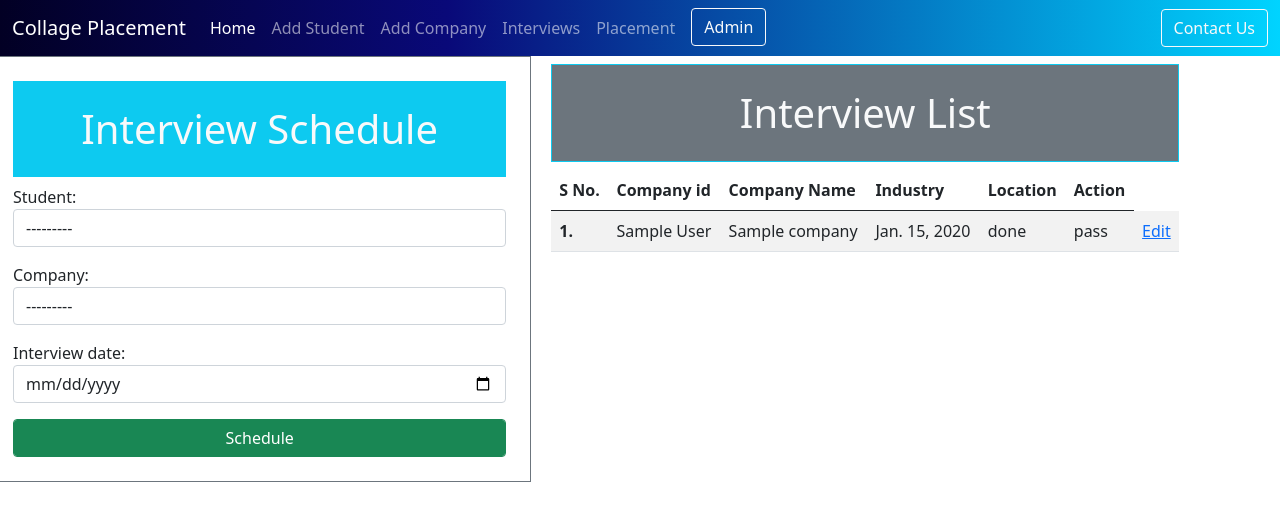
After one commit to pankajdjango/Placement-Project, a Django app: page /interviews in a window 1280 px wide. The commit adds this page. Shown: the top 521 px of the page. Run offline with Django 4.2, Linux system fonts and the light colour scheme; tables that the repository leaves empty hold one stand-in row (values such as "Sample post").

Commit message:
version 1

```diff
--- a/placement_app/forms.py
+++ b/placement_app/forms.py
@@ -24,3 +24,41 @@ class CompanyForm(forms.ModelForm):
         for visible in self.visible_fields():
             visible.field.widget.attrs['class'] = 'form-control'
             visible.field.widget.attrs['maxlength'] = 50
+
+class InterviewForm(forms.ModelForm):
+    class Meta:
+        model = Interviews
+        fields = ["student","company","interview_date"]
+
+    def __init__(self, *args, **kwargs):
+        super(InterviewForm, self).__init__(*args, **kwargs)
+        for visible in self.visible_fields():
+            visible.field.widget.attrs['class'] = 'form-control'
+            visible.field.widget.attrs['maxlength'] = 50
+    interview_date = forms.CharField(widget=forms.TextInput(attrs={'type':'date'}))
+
+
+class InterviewEditForm(forms.ModelForm):
+    class Meta:
+        model = Interviews
+        fields = "__all__"
+
+    def __init__(self, *args, **kwargs):
+        super(InterviewEditForm, self).__init__(*args, **kwargs)
+        for visible in self.visible_fields():
+            visible.field.widget.attrs['class'] = 'form-control'
+            visible.field.widget.attrs['maxlength'] = 50
+    interview_date = forms.CharField(widget=forms.TextInput(attrs={'type':'date'}))
+
+class PlacementForm(forms.ModelForm):
+    class Meta:
+        model = Placements
+        fields = ["interview","placement_date","offered_salary"]
+
+
+    def __init__(self, *args, **kwargs):
+        super(PlacementForm, self).__init__(*args, **kwargs)
+        for visible in self.visible_fields():
+            visible.field.widget.attrs['class'] = 'form-control'
+            visible.field.widget.attrs['maxlength'] = 50
+    placement_date = forms.CharField(widget=forms.TextInput(attrs={'type':'date'}))
--- a/placement_app/models.py
+++ b/placement_app/models.py
@@ -9,7 +9,6 @@ class Students(models.Model):
     def __str__(self):
         return self.name
 
-
 class Companies(models.Model):
     company_id = models.AutoField(primary_key=True)
     co_name = models.CharField(max_length=100)
@@ -19,23 +18,24 @@ class Companies(models.Model):
         return self.co_name
 
 class Interviews(models.Model):
+    INTERVIEW_STATUS_CHOICES = [('done', 'Done'),('schedule', 'Schedule'),]
+    FEEDBACK_CHOICES = [('pass', 'Pass'),('failed', 'Failed'),]
     interview_id = models.AutoField(primary_key=True)
     student = models.ForeignKey(Students, on_delete=models.CASCADE)
     company = models.ForeignKey(Companies, on_delete=models.CASCADE)
     interview_date = models.DateField()
-    interview_status = models.CharField(max_length=50)
-    interview_feedback = models.TextField()
-
+    interview_status = models.CharField(max_length=50, choices=INTERVIEW_STATUS_CHOICES ,default='schedule')
+    interview_feedback = models.CharField(max_length=50, choices=FEEDBACK_CHOICES)
     def __str__(self):
         return f"{self.student.name} - {self.company.co_name}"
 
 
+
+
 class Placements(models.Model):
     placement_id = models.AutoField(primary_key=True)
-    student = models.ForeignKey(Students, on_delete=models.CASCADE)
-    company = models.ForeignKey(Companies, on_delete=models.CASCADE)
     interview = models.ForeignKey(Interviews, on_delete=models.CASCADE)
     placement_date = models.DateField()
     offered_salary = models.DecimalField(max_digits=10, decimal_places=2)
-    def __str__(self):
-        return f"{self.student.name} - {self.company.co_name} - {self.offered_salary}"
+    # def __str__(self):
+        # return f"{self.student.name} - {self.company.co_name} - {self.offered_salary}"
--- a/placement_app/templates/base.html
+++ b/placement_app/templates/base.html
@@ -30,7 +30,7 @@
                      <a class="nav-link" href="/register_company">Add Company</a>
                   </li>
                   <li class="nav-item">
-                     <a class="nav-link" href="/interview">Interview</a>
+                     <a class="nav-link" href="/interviews">Interviews</a>
                   </li>
                   <li class="nav-item">
                      <a class="nav-link" href="/placement">Placement</a>
--- /dev/null
+++ b/placement_app/templates/interviews_page.html
@@ -0,0 +1,53 @@
+{% extends "base.html" %}
+{% block body %}
+<div class="row">
+   <div class="col-5 border border-secondary  p-4">
+      <h1 class="text-center text-light p-4 bg-info">Interview Schedule</h1>
+      <form method="post" action="">
+         {% csrf_token %}
+         {{ form.as_p }}
+         <button type="submit" class="btn btn-success form-control">Schedule</button>
+      </form>
+   </div>
+   <div class="col-6 m-2">
+      <h1 class="text-center text-light border border-info p-4 bg-secondary">Interview List</h1>
+      <table class="table table-striped">
+         <thead>
+            <tr>
+               <th scope="col">S No.</th>
+               <th scope="col">Company id</th>
+               <th scope="col">Company Name</th>
+               <th scope="col">Industry</th>
+               <th scope="col">Location</th>
+               <th scope="col">Action</th>
+            </tr>
+         </thead>
+         <tbody>
+            {% for data in intervew_data %}
+            <tr>
+               <th scope="row">{{ forloop.counter }}.</th>
+                <td>{{data.student}}</td>
+                <td>{{data.company}}</td>
+                <td>{{data.interview_date}}</td>
+                <td>{{data.interview_status}}</td>
+                <td>{{data.interview_feedback}}</td>
+                <td><a href="/interviews_update/{{data.interview_id}}">Edit</a></td>
+            </tr>
+            {% endfor %}
+         </tbody>
+      </table>
+   </div>
+</div>
+{% endblock body %}
+{% block js %}
+<script>
+   $(document).ready(function() {
+     console.log("document ready");
+     var response = "{{ res|escapejs }}";
+     console.log(response);
+     if (response) {
+       alert(response);
+     }
+   });
+</script>
+{% endblock js %}
--- a/placement_app/urls.py
+++ b/placement_app/urls.py
@@ -6,4 +6,7 @@ urlpatterns = [
     path('',views.index),
     path('register_student',views.register_student),
     path('register_company',views.register_company),
+    path('interviews',views.interviews_page),
+    path('interviews_update/<int:id>',views.interview_update),
+    path('placements',views.placements),
 ]
--- a/placement_app/views.py
+++ b/placement_app/views.py
@@ -1,6 +1,6 @@
-from django.shortcuts import render, redirect
-from .forms import StudentForm,CompanyForm
-from .models import Students,Companies
+from django.shortcuts import render, redirect,get_object_or_404
+from .forms import StudentForm,CompanyForm,InterviewForm,InterviewEditForm,PlacementForm
+from .models import Students,Companies,Interviews,Placements
 
 # Create your views here.
 def index(reqeust):
@@ -41,3 +41,60 @@ def register_company(request):
         "companies":Companies.objects.all()
     })
     return render(request, 'company_registration.html',context)
+
+
+def interviews_page(request):
+    context = dict()
+    if request.method == 'POST':
+        form = InterviewForm(request.POST)
+        if form.is_valid():
+            form.save()
+            msg = "Interview Scheduled Successfully."
+        else:
+            msg = "Something went wrong!"
+        context.update({"res":msg})
+
+    context.update({
+        'form': InterviewForm(),
+        "intervew_data":Interviews.objects.all()
+    })
+    return render(request, 'interviews_page.html',context)
+
+
+def interview_update(request, id):
+    context = dict()
+    obj = get_object_or_404(Interviews, interview_id=id)
+    if request.method == 'POST':
+        form = InterviewEditForm(request.POST, instance=obj)
+        if form.is_valid():
+            form.save()
+            msg = "Interview Updated Successfully."
+            return redirect("/interviews")
+        else:
+            msg = "Something went wrong!"
+        context.update({"res": msg})
+    else:
+        form = InterviewEditForm(instance=obj)
+    context.update({
+        'form': form,
+        "interview_data": obj,
+    })
+    return render(request, "interview_update.html", context)
+
+
+def placements(request):
+    context = dict()
+    if request.method == 'POST':
+        form = PlacementForm(request.POST)
+        if form.is_valid():
+            form.save()
+            msg = "Interview Scheduled Successfully."
+        else:
+            msg = "Something went wrong!"
+        context.update({"res":msg})
+
+    context.update({
+        'form': PlacementForm(),
+        "placements_data":Placements.objects.all()
+    })
+    return render(request, 'placements.html',context)
```
Also changed, not shown: placement_app/templates/interview_update.html (added, +25 -0 lines), placement_app/templates/placements.html (added, +49 -0 lines), placement_app/migrations/0001_initial.py, placement_app/migrations/0002_alter_interviews_interview_status.py (added), 1 other file.
